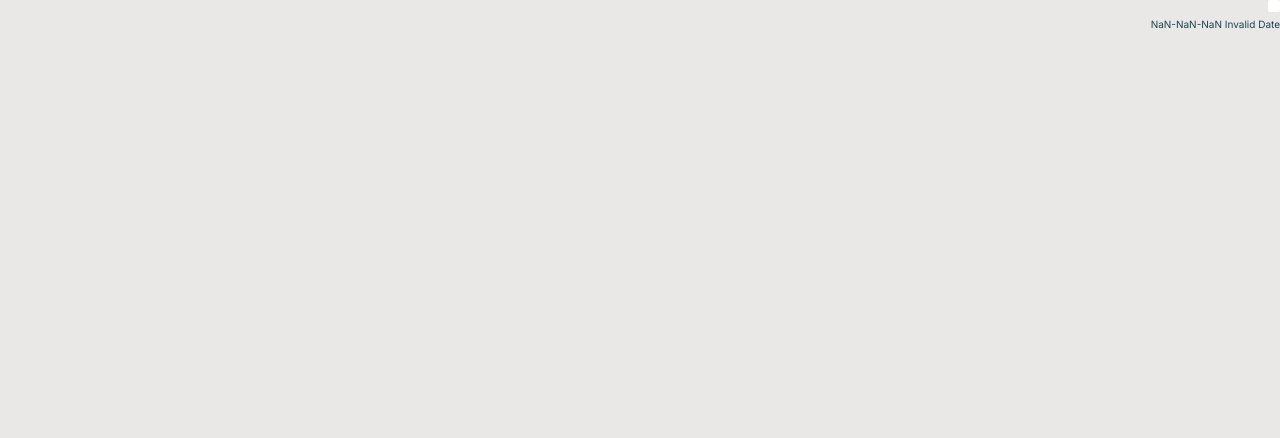
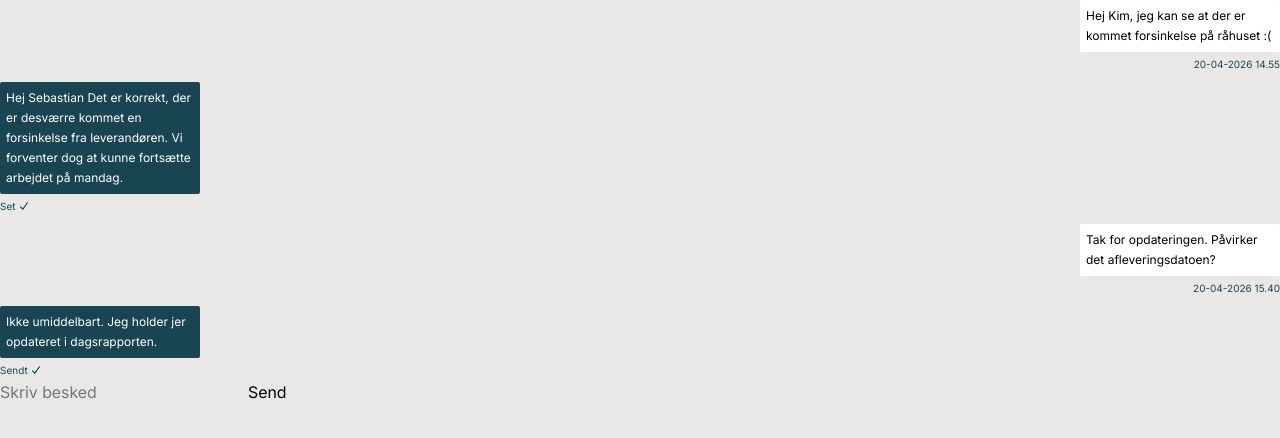
Before and after one commit to EgilVDW/pentia, a Vue app: page /chat in a window 1280 px wide. Shown: the top 438 px of the page. Built offline with nearby package versions, Linux system fonts and the light colour scheme; a web font is replaced by a local one.

Commit message:
update ChatView

```diff
--- a/src/views/ChatView.vue
+++ b/src/views/ChatView.vue
@@ -1,17 +1,51 @@
 <script setup>
 import MessageList from "@/components/MessageList.vue";
+import MessageInput from "@/components/MessageInput.vue";
+import { ref } from "vue";
 
-const data = [
+const data = ref([
   {
     user: "user1",
-    content: "",
-    timestamp: "",
-    status: ""
+    content: "Hej Kim, jeg kan se at der er kommet forsinkelse på råhuset :(",
+    timestamp: "2026-04-20T14:55",
+    status: "seen"
+  },
+  {
+    user: "user2",
+    content: `Hej Sebastian
+Det er korrekt, der er desværre kommet en forsinkelse fra leverandøren.
+Vi forventer dog at kunne fortsætte arbejdet på mandag.`,
+    timestamp: "2026-04-20T15:10",
+    status: "seen"
+  },
+  {
+    user: "user1",
+    content: "Tak for opdateringen. Påvirker det afleveringsdatoen?",
+    timestamp: "2026-04-20T15:40",
+    status: "seen"
+  },
+  {
+    user: "user2",
+    content: "Ikke umiddelbart. Jeg holder jer opdateret i dagsrapporten.",
+    timestamp: "2026-04-20T16:08",
+    status: "sent"
   }
-];
+]);
 
 const user = "user1";
+
+const message = ref("");
+
+function sendMessage(text) {
+  data.value.push({
+    user: "user1",
+    content: text,
+    timestamp: Date.now(),
+    status: "sent"
+  });
+}
 </script>
 <template>
   <MessageList :data="data" :user="user" />
+  <MessageInput v-model="message" @send="sendMessage" />
 </template>
```
